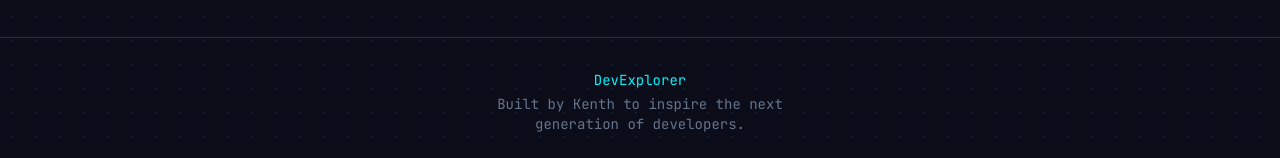
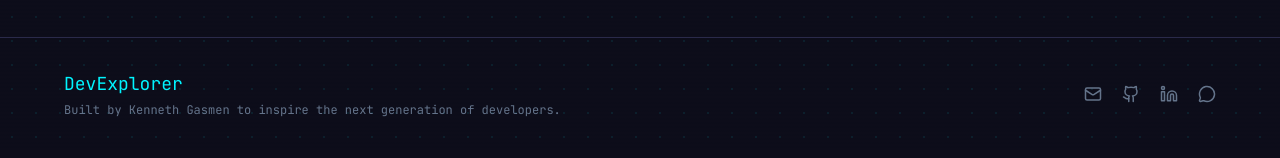
Before and after one commit to kenth-dev/DevExplorer, a React (Vite) app: page / in a window 1280 px wide. Shown: the part 3091-3249 px from the top of the page. Built offline with nearby package versions, Linux system fonts and the light colour scheme.

Commit message:
refactor: enhance Footer component layout and improve branding visibility

```diff
--- a/src/components/Footer/Footer.tsx
+++ b/src/components/Footer/Footer.tsx
@@ -1,10 +1,37 @@
+import { Mail, Github, Linkedin, MessageCircle } from 'lucide-react';
+
 export default function Footer() {
   return (
     <footer className="relative w-full border-t border-border py-8 px-4 scanline-bg overflow-hidden">
-      <div className="max-w-6xl mx-auto text-center">
-        <div className="flex flex-col items-center gap-1">
-          <span className="text-accent-cyan text-sm font-mono">DevExplorer</span>
-          <span className="text-sm font-mono max-w-xs text-text-muted">Built by Kenth to inspire the next generation of developers.</span>
+      <div className="max-w-6xl mx-auto">
+        <div className="flex flex-col md:flex-row md:items-center md:justify-between gap-4">
+
+          {/* Branding */}
+          <div className="flex flex-col items-center md:items-start gap-1">
+            <span className="text-accent-cyan text-lg font-mono">DevExplorer</span>
+            <span className="text-xs font-mono text-text-muted text-center">Built by Kenneth Gasmen to inspire the next generation of developers.</span>
+          </div>
+
+          {/* Contact icons */}
+          <div className="flex items-center justify-center gap-5">
+            <a href="mailto:kengasmen@gmail.com" aria-label="Email"
+              className="text-text-muted hover:text-accent-cyan transition-colors duration-200">
+              <Mail size={18} />
+            </a>
+            <a href="https://github.com/kenth-dev" target="_blank" rel="noreferrer" aria-label="GitHub"
+              className="text-text-muted hover:text-accent-cyan transition-colors duration-200">
+              <Github size={18} />
+            </a>
+            <a href="https://www.linkedin.com/in/kenneth-gasmen-021046354/" target="_blank" rel="noreferrer" aria-label="LinkedIn"
+              className="text-text-muted hover:text-accent-cyan transition-colors duration-200">
+              <Linkedin size={18} />
+            </a>
+            <a href="https://m.me/Kenth.Gasmen" target="_blank" rel="noreferrer" aria-label="Messenger"
+              className="text-text-muted hover:text-accent-cyan transition-colors duration-200">
+              <MessageCircle size={18} />
+            </a>
+          </div>
+
         </div>
       </div>
     </footer>
```
